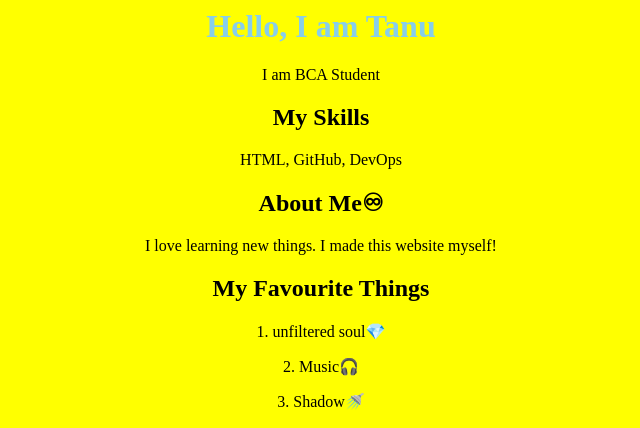
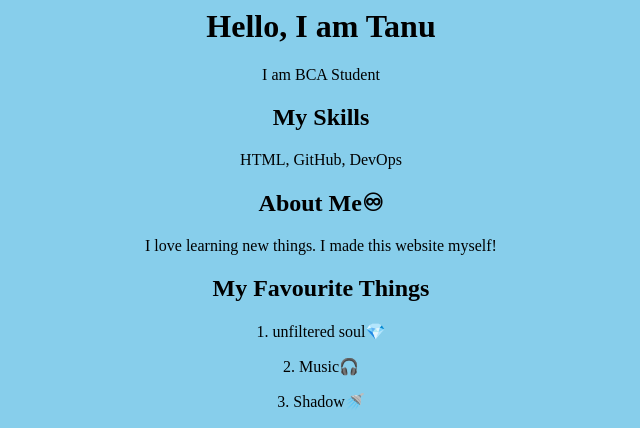
Before and after one commit to tanu-bca/internet, a plain HTML site: page index.html in a window 1280 px wide. Shown: the top 428 px of the page, without its empty margins (319-959 px from the left). Drawn offline with Linux system fonts and the light colour scheme.

Commit message:
Change background and text color in index.html

```diff
--- a/index.html
+++ b/index.html
@@ -1,6 +1,6 @@
 <html>
-<body style="background-color: yellow; text-align: center;">
-<h1 style="color: skyblue;"> Hello, I am Tanu </h1>
+<body style="background-color: skyblue; text-align: center;">
+<h1 style="color: purpel;"> Hello, I am Tanu </h1>
 <p> I am BCA Student </p>
 
 <h2> My Skills </h2>
```
